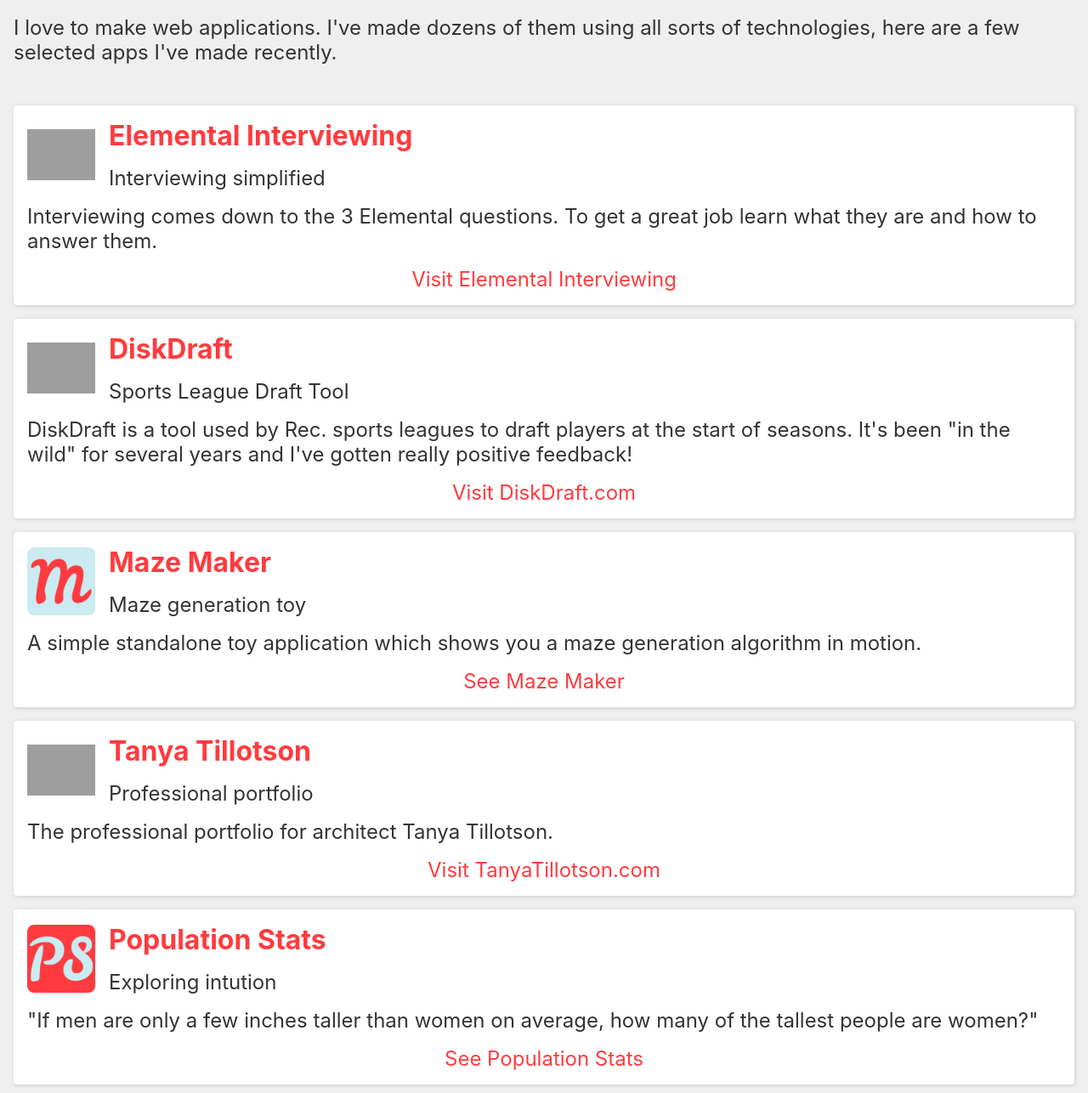
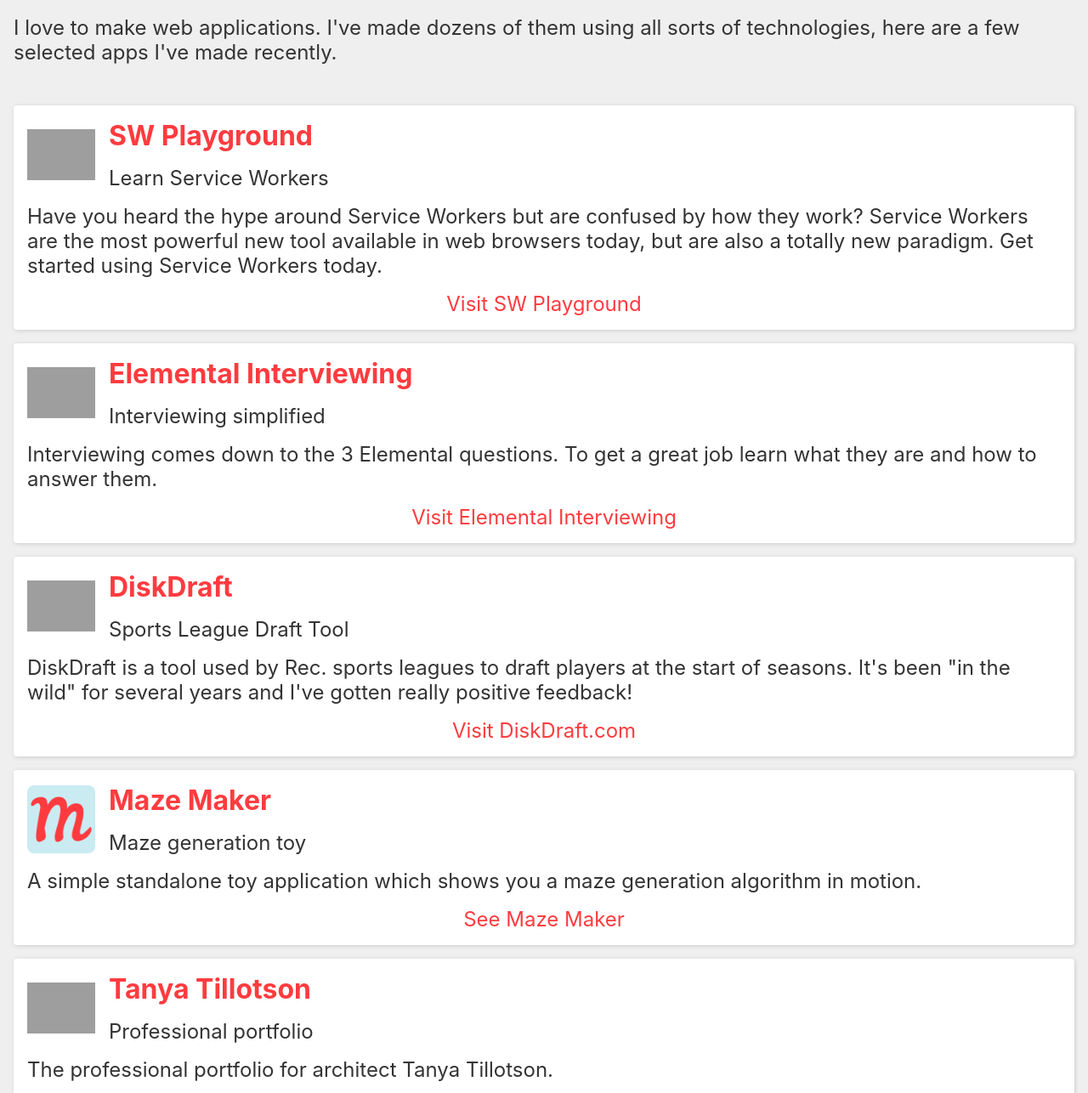
Before and after one commit to Zack-Tillotson/zachery-tillotson, a Gatsby site: page /apps in a window 1280 px wide. Shown: the part 140-1426 px from the top of the page at 85% size. Built offline with nearby package versions, Linux system fonts and the light colour scheme; Gatsby itself is replaced by a stand-in of ours; grey boxes are pictures that could not be loaded.

Commit message:
Fixing build, updating elemental interviewing URL, adds swplayground.com

```diff
--- a/src/components/PopulationStats/state/reducer.js
+++ b/src/components/PopulationStats/state/reducer.js
@@ -46,15 +46,11 @@ export default function(state = initialState, action) {
       const together = groups.reduce((soFar, group) => soFar.concat(group), []).sort();
 
       const percThreshold1 = together[parseInt(together.length * .99)];
-      const percThreshold10 = together[parseInt(together.length * .9)];
       const percThreshold50 = together[parseInt(together.length * .5)];
       const stats = [{
         name: 'Top 50%',
         groups: groups.map(group => group.reduce((soFar, item) => item > percThreshold50 ? soFar + 1 : soFar, 0)),
       }, {
-      //   name: 'Top 10%',
-      //   groups: groups.map(group => group.reduce((soFar, item) => item > percThreshold10 ? soFar + 1 : soFar, 0)),
-      // }, {
         name: 'Top 1%',
         groups: groups.map(group => group.reduce((soFar, item) => item > percThreshold1 ? soFar + 1 : soFar, 0)),
       },
--- a/src/pages/apps.js
+++ b/src/pages/apps.js
@@ -9,8 +9,17 @@ const Apps = () => (
     <p>I love to make web applications. I've made dozens of them using all sorts of technologies, here are a few selected apps I've made recently.</p>
     <ul className="shift-down">
       <li>
-        <a target="_blank" rel="noopener noreferrer" href="https://ElementalInterviewing.com" className="app-card">
-          <img className="app-card__logo" src="https://elementalinterviewing.com/assets/icons/icon-128.png" alt="Elemental Interviewing Logo" />
+        <a target="_blank" rel="noopener noreferrer" href="https://swplayground.com/" className="app-card">
+          <img className="app-card__logo" src="https://images.ctfassets.net/c2zc4p6tmkah/1pUpUF6aNNx8JBH7qG2ptO/7a14d1db41a191a22b2246891d3a4fac/exploded-browser.png?fm=webp&w=700" alt="Elemental Interviewing Logo" />
+          <h3 className="app-card__title">SW Playground</h3>
+          <p className="app-card__slogan">Learn Service Workers</p>
+          <p className="app-card__desc">Have you heard the hype around Service Workers but are confused by how they work? Service Workers are the most powerful new tool available in web browsers today, but are also a totally new paradigm. Get started using Service Workers today.</p>
+          <p className="app-card__cta">Visit SW Playground</p>
+        </a>
+      </li>
+      <li>
+        <a target="_blank" rel="noopener noreferrer" href="https://elemental-interviewing.web.app/" className="app-card">
+          <img className="app-card__logo" src="https://elemental-interviewing.web.app/assets/icons/icon-128.png" alt="Elemental Interviewing Logo" />
           <h3 className="app-card__title">Elemental Interviewing</h3>
           <p className="app-card__slogan">Interviewing simplified</p>
           <p className="app-card__desc">Interviewing comes down to the 3 Elemental questions. To get a great job learn what they are and how to answer them.</p>
@@ -44,15 +53,6 @@ const Apps = () => (
           <p className="app-card__cta">Visit TanyaTillotson.com</p>
         </a>
       </li>
-    	<li>
-        <Link to="/apps/population-stats/" className="app-card">
-          <img className="app-card__logo" src="/apps/population-stats/ps-icon-192.png" alt="Population Stats logo" />
-          <h3 className="app-card__title">Population Stats</h3>
-          <p className="app-card__slogan">Exploring intution</p>
-          <p className="app-card__desc">"If men are only a few inches taller than women on average, how many of the tallest people are women?"</p>
-          <p className="app-card__cta">See Population Stats</p>
-        </Link>
-      </li>
     </ul>
     <Link to="/" className="shift-down">Go back to the homepage</Link>
   </Layout>
--- a/src/utils/useDisplayModeClient.js
+++ b/src/utils/useDisplayModeClient.js
@@ -12,7 +12,7 @@ function useDisplayModeClient(mode) {
 
     const isMediaMatch = window.matchMedia('(display-mode: standalone)').matches;
     saveIsDisplayModeMatch(isMediaMatch);
-  }, []);
+  }, [mode]);
 
   return [isDisplayModeMatch];
 }
```
